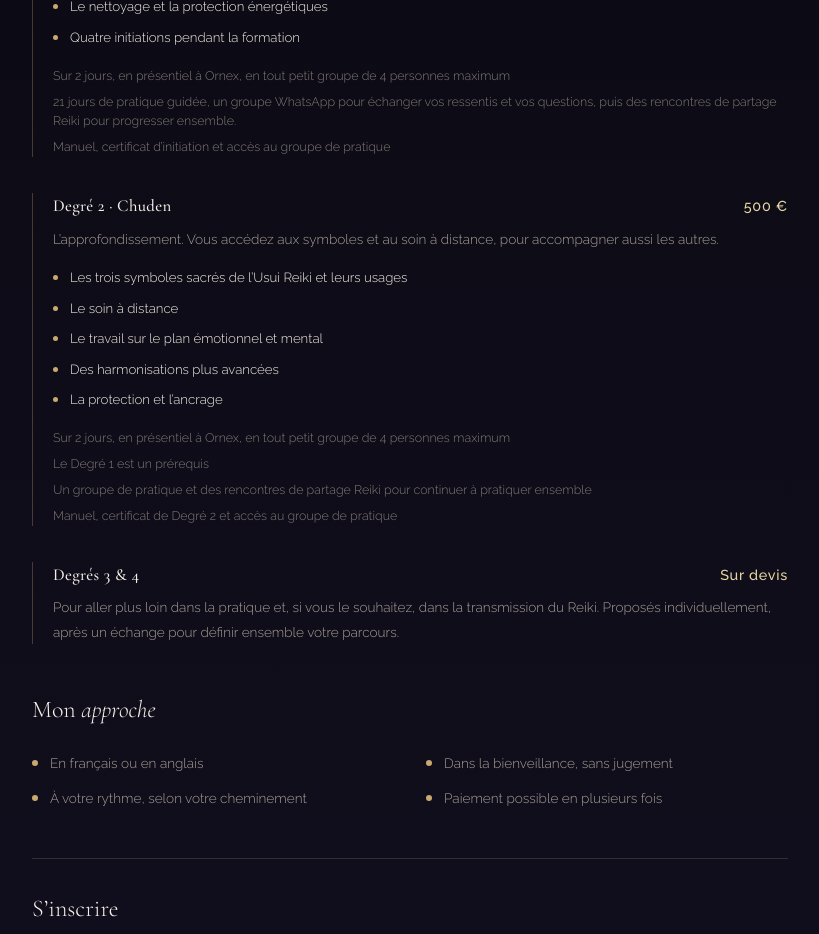
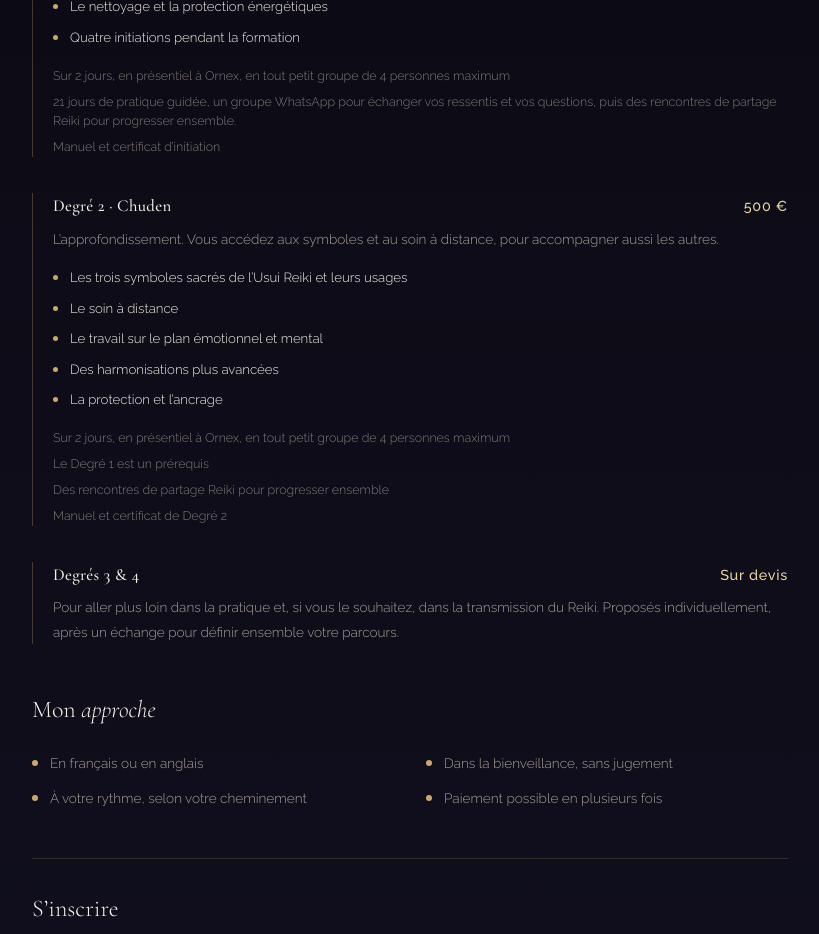
Before and after one commit to LucaMartinet7/Website_Carole, a React (Vite) app: page /formations-reiki in a window 1280 px wide. Shown: the part 800-1734 px from the top of the page, without its empty margins (230-1049 px from the left). Built offline with nearby package versions, Linux system fonts and the light colour scheme.

Commit message:
Remove practice group access mentions on Formations page

```diff
--- a/src/content/siteContent.ts
+++ b/src/content/siteContent.ts
@@ -165,7 +165,7 @@ export const formationsPage = {
       infos: [
         'Sur 2 jours, en présentiel à Ornex, en tout petit groupe de 4 personnes maximum',
         '21 jours de pratique guidée, un groupe WhatsApp pour échanger vos ressentis et vos questions, puis des rencontres de partage Reiki pour progresser ensemble.',
-        'Manuel, certificat d’initiation et accès au groupe de pratique',
+        'Manuel et certificat d’initiation',
       ],
       prix: '350 €',
     },
@@ -183,8 +183,8 @@ export const formationsPage = {
       infos: [
         'Sur 2 jours, en présentiel à Ornex, en tout petit groupe de 4 personnes maximum',
         'Le Degré 1 est un prérequis',
-        'Un groupe de pratique et des rencontres de partage Reiki pour continuer à pratiquer ensemble',
-        'Manuel, certificat de Degré 2 et accès au groupe de pratique',
+        'Des rencontres de partage Reiki pour progresser ensemble',
+        'Manuel et certificat de Degré 2',
       ],
       prix: '500 €',
     },
```
